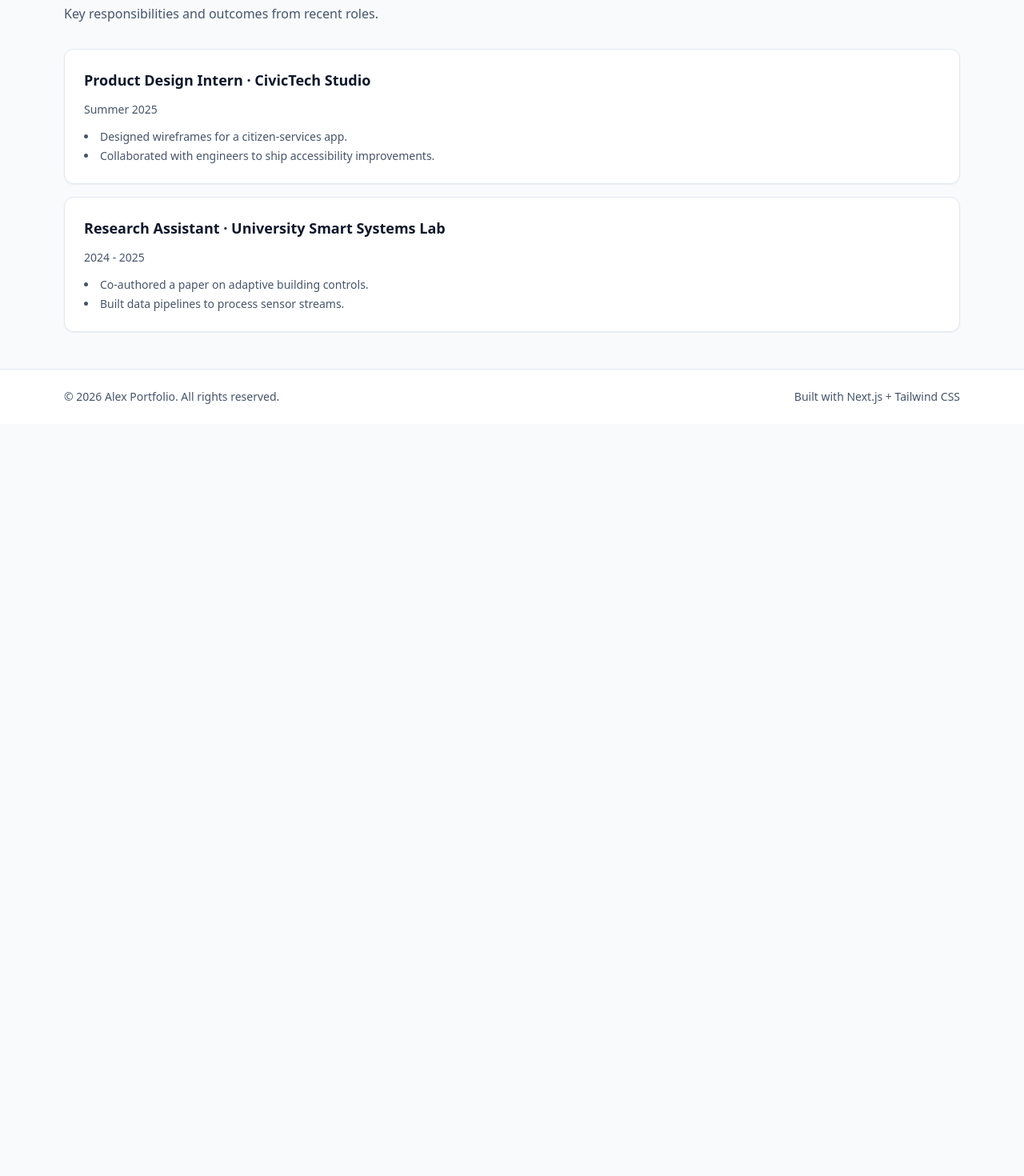
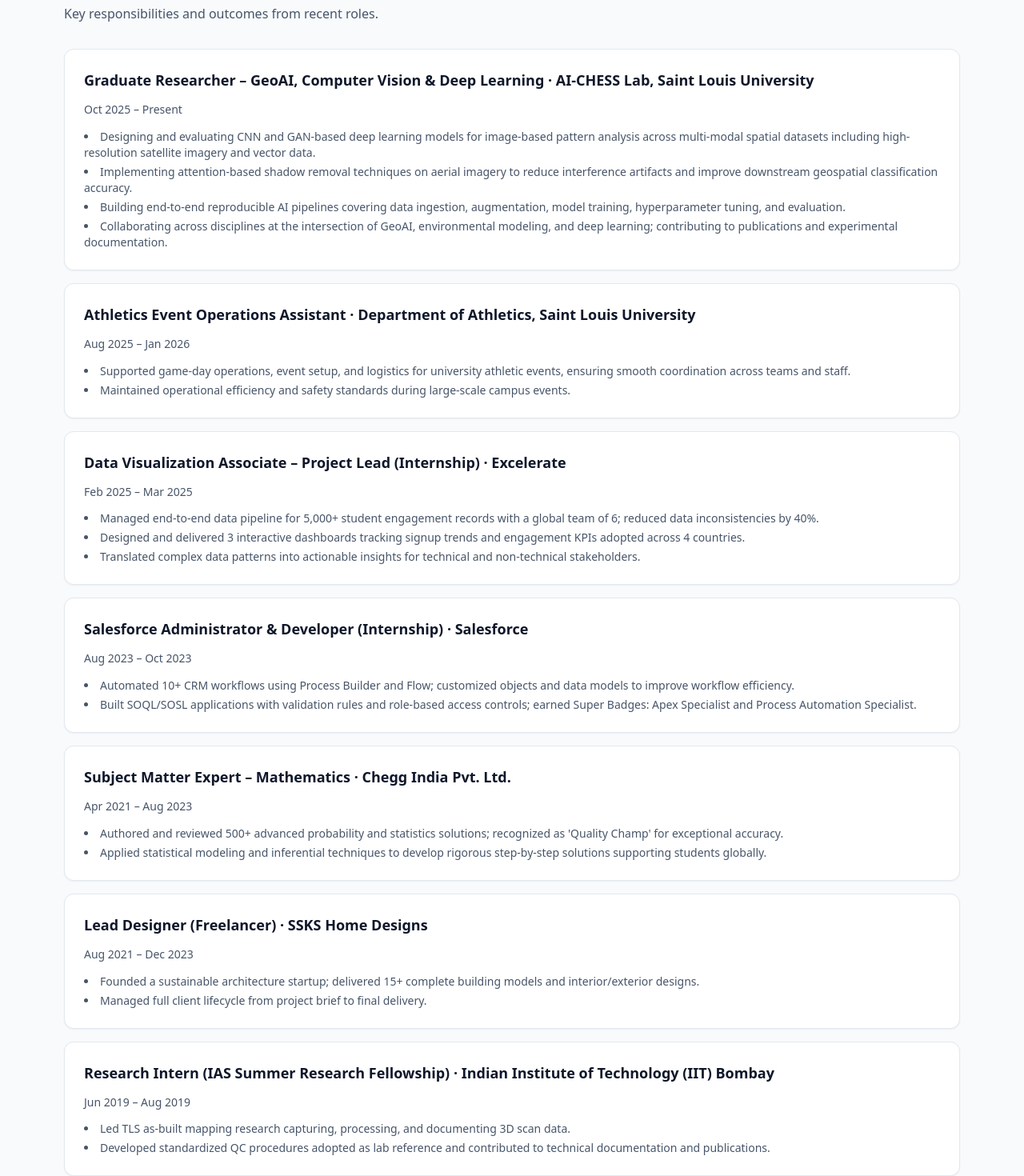
Before and after one commit to RavindraSSK/my_portfolio, a Next.js app: page /experience in a window 1280 px wide. Shown: the part 260-1730 px from the top of the page at 80% size. Before the commit the page ends 800 px from the top, so only its background shows below. Built offline with nearby package versions, Linux system fonts and the light colour scheme.

Commit message:
Fix experience data structure and update with resume content

```diff
--- a/data/experience.ts
+++ b/data/experience.ts
@@ -1,21 +1,94 @@
 export interface ExperienceItem {
   role: string;
   organization: string;
+  location: string;
   period: string;
   highlights: string[];
+  tech?: string[];
+  featured?: boolean;
 }
 
 export const experiences: ExperienceItem[] = [
   {
-    role: 'Product Design Intern',
-    organization: 'CivicTech Studio',
-    period: 'Summer 2025',
-    highlights: ['Designed wireframes for a citizen-services app.', 'Collaborated with engineers to ship accessibility improvements.']
+    role: 'Graduate Researcher – GeoAI, Computer Vision & Deep Learning',
+    organization: 'AI-CHESS Lab, Saint Louis University',
+    location: 'St. Louis, MO',
+    period: 'Oct 2025 – Present',
+    featured: true,
+    tech: ['PyTorch', 'TensorFlow', 'OpenCV', 'rasterio', 'GeoPandas', 'Python'],
+    highlights: [
+      'Designing and evaluating CNN and GAN-based deep learning models for image-based pattern analysis across multi-modal spatial datasets including high-resolution satellite imagery and vector data.',
+      'Implementing attention-based shadow removal techniques on aerial imagery to reduce interference artifacts and improve downstream geospatial classification accuracy.',
+      'Building end-to-end reproducible AI pipelines covering data ingestion, augmentation, model training, hyperparameter tuning, and evaluation.',
+      'Collaborating across disciplines at the intersection of GeoAI, environmental modeling, and deep learning; contributing to publications and experimental documentation.'
+    ]
   },
   {
-    role: 'Research Assistant',
-    organization: 'University Smart Systems Lab',
-    period: '2024 - 2025',
-    highlights: ['Co-authored a paper on adaptive building controls.', 'Built data pipelines to process sensor streams.']
+    role: 'Athletics Event Operations Assistant',
+    organization: 'Department of Athletics, Saint Louis University',
+    location: 'St. Louis, MO',
+    period: 'Aug 2025 – Jan 2026',
+    highlights: [
+      'Supported game-day operations, event setup, and logistics for university athletic events, ensuring smooth coordination across teams and staff.',
+      'Maintained operational efficiency and safety standards during large-scale campus events.'
+    ]
+  },
+  {
+    role: 'Data Visualization Associate – Project Lead (Internship)',
+    organization: 'Excelerate',
+    location: 'Remote',
+    period: 'Feb 2025 – Mar 2025',
+    featured: true,
+    tech: ['Google Data Studio', 'EDA', 'Dashboarding'],
+    highlights: [
+      'Managed end-to-end data pipeline for 5,000+ student engagement records with a global team of 6; reduced data inconsistencies by 40%.',
+      'Designed and delivered 3 interactive dashboards tracking signup trends and engagement KPIs adopted across 4 countries.',
+      'Translated complex data patterns into actionable insights for technical and non-technical stakeholders.'
+    ]
+  },
+  {
+    role: 'Salesforce Administrator & Developer (Internship)',
+    organization: 'Salesforce',
+    location: 'Remote',
+    period: 'Aug 2023 – Oct 2023',
+    tech: ['Salesforce Flow', 'Process Builder', 'SOQL', 'SOSL'],
+    highlights: [
+      'Automated 10+ CRM workflows using Process Builder and Flow; customized objects and data models to improve workflow efficiency.',
+      'Built SOQL/SOSL applications with validation rules and role-based access controls; earned Super Badges: Apex Specialist and Process Automation Specialist.'
+    ]
+  },
+  {
+    role: 'Subject Matter Expert – Mathematics',
+    organization: 'Chegg India Pvt. Ltd.',
+    location: 'Remote',
+    period: 'Apr 2021 – Aug 2023',
+    tech: ['R', 'Minitab', 'Statistics'],
+    highlights: [
+      "Authored and reviewed 500+ advanced probability and statistics solutions; recognized as 'Quality Champ' for exceptional accuracy.",
+      'Applied statistical modeling and inferential techniques to develop rigorous step-by-step solutions supporting students globally.'
+    ]
+  },
+  {
+    role: 'Lead Designer (Freelancer)',
+    organization: 'SSKS Home Designs',
+    location: 'Remote',
+    period: 'Aug 2021 – Dec 2023',
+    tech: ['AutoCAD', 'SketchUp'],
+    highlights: [
+      'Founded a sustainable architecture startup; delivered 15+ complete building models and interior/exterior designs.',
+      'Managed full client lifecycle from project brief to final delivery.'
+    ]
+  },
+  {
+    role: 'Research Intern (IAS Summer Research Fellowship)',
+    organization: 'Indian Institute of Technology (IIT) Bombay',
+    location: 'Mumbai, India',
+    period: 'Jun 2019 – Aug 2019',
+    featured: true,
+    tech: ['Cyclone', 'AutoCAD', 'TLS'],
+    highlights: [
+      'Led TLS as-built mapping research capturing, processing, and documenting 3D scan data.',
+      'Developed standardized QC procedures adopted as lab reference and contributed to technical documentation and publications.'
+    ]
   }
 ];
```
